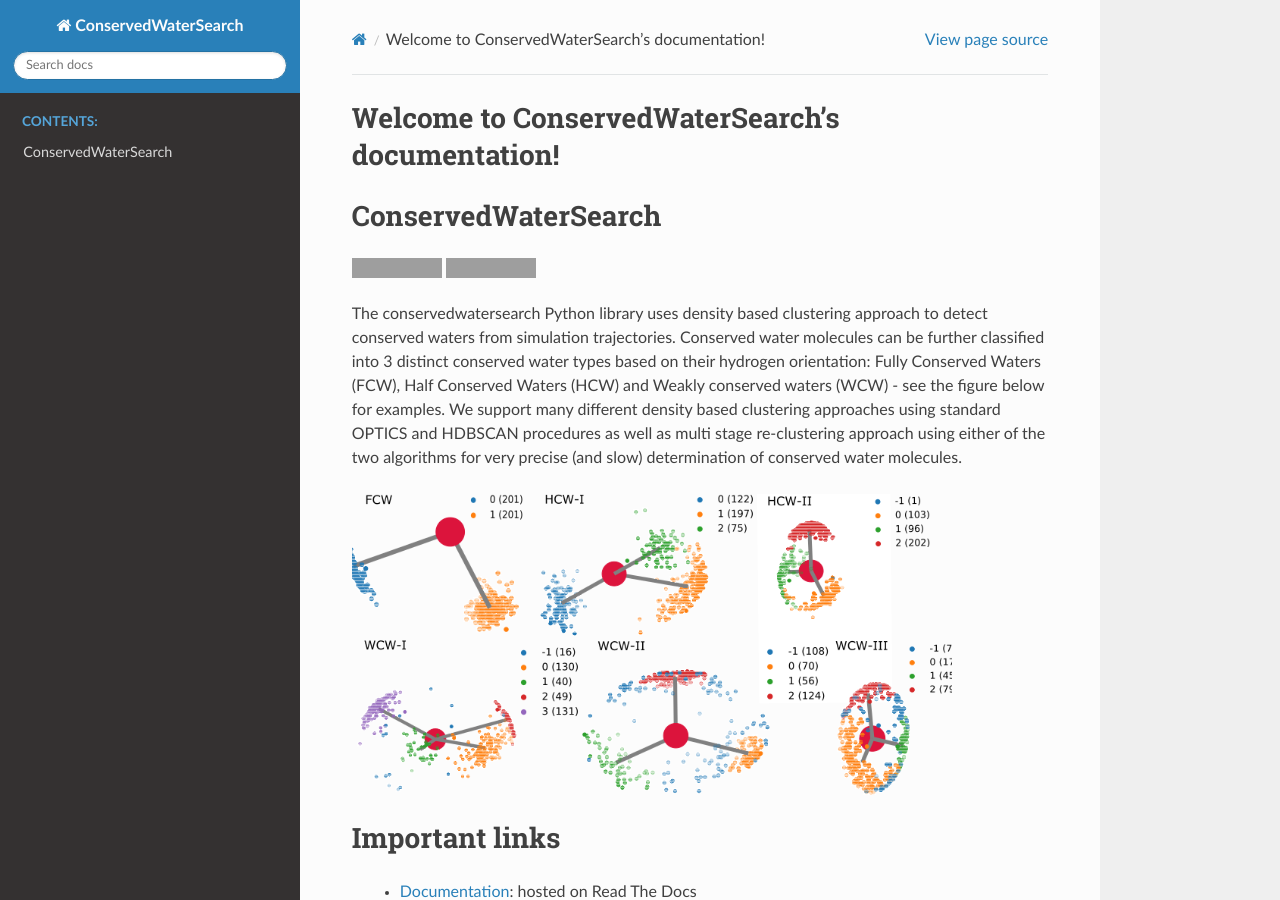
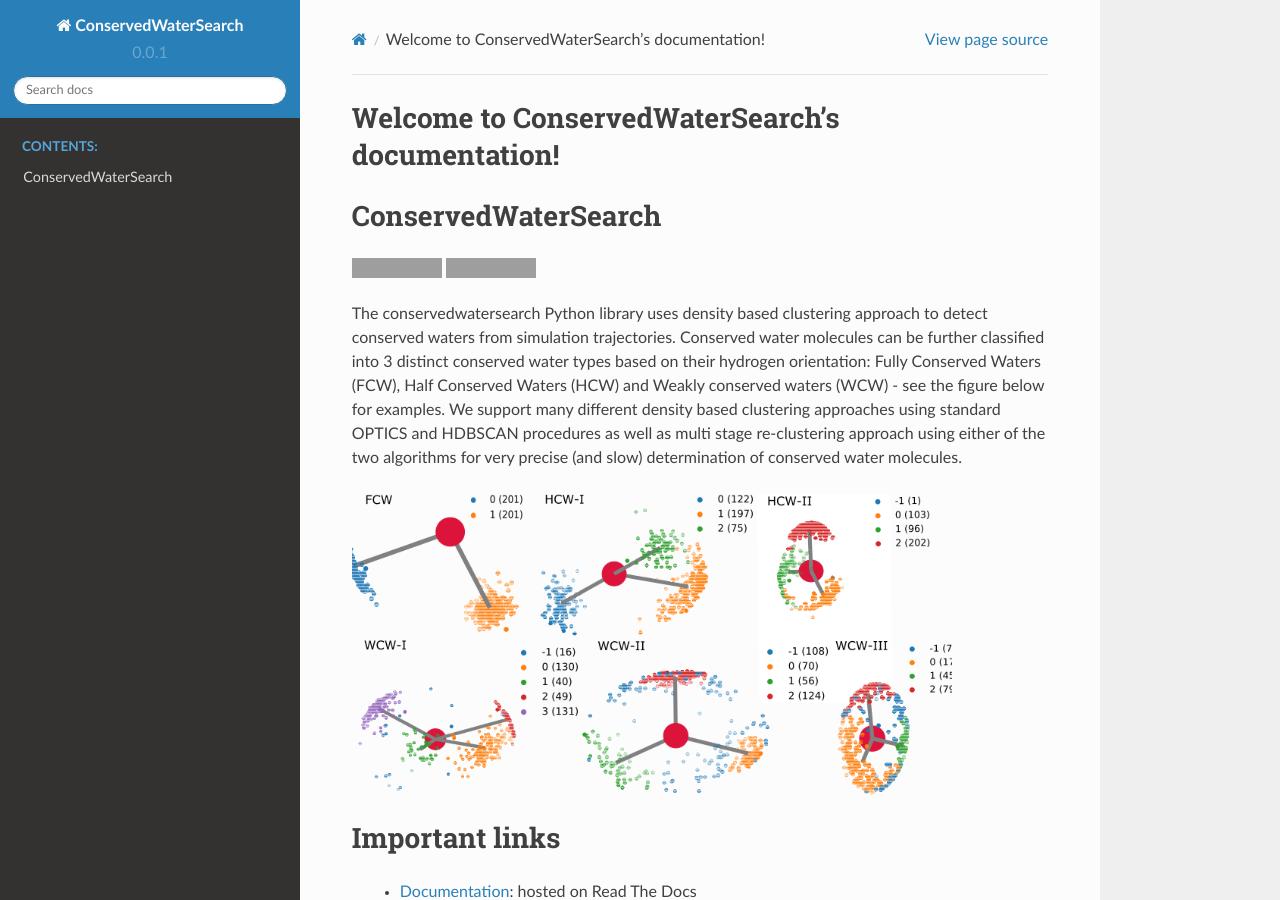
Before and after one commit to JecaTosovic/ConservedWaterSearch, a Sphinx documentation site: the page built from docs/source/index.rst, in a window 1280 px wide and 900 px high. Built offline with Sphinx 7.4.7 and the Read the Docs theme 2.0.0, drawn with Linux system fonts in a browser that asks for light colours; grey boxes are pictures that could not be loaded.

Commit message:
Update conf.py

```diff
--- a/docs/source/conf.py
+++ b/docs/source/conf.py
@@ -22,7 +22,8 @@ copyright = '2022, J Tosovic'
 author = 'Jelena Tosovic, Domagoj Fijan, Marko Jukic, Urban Bren'
 
 # The full version, including alpha/beta/rc tags
-release = '0.0.1'
+version = "0.0.1"
+release = "0.0.1"
 
 
 # -- General configuration ---------------------------------------------------
```
